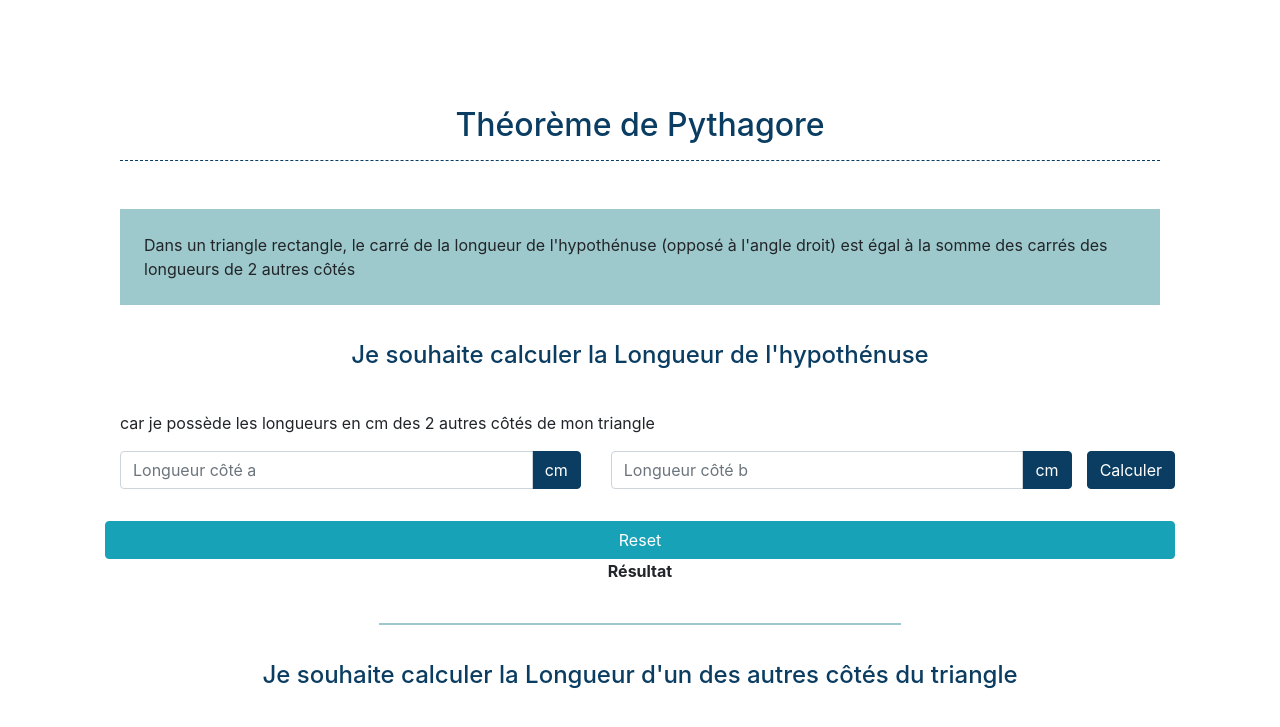
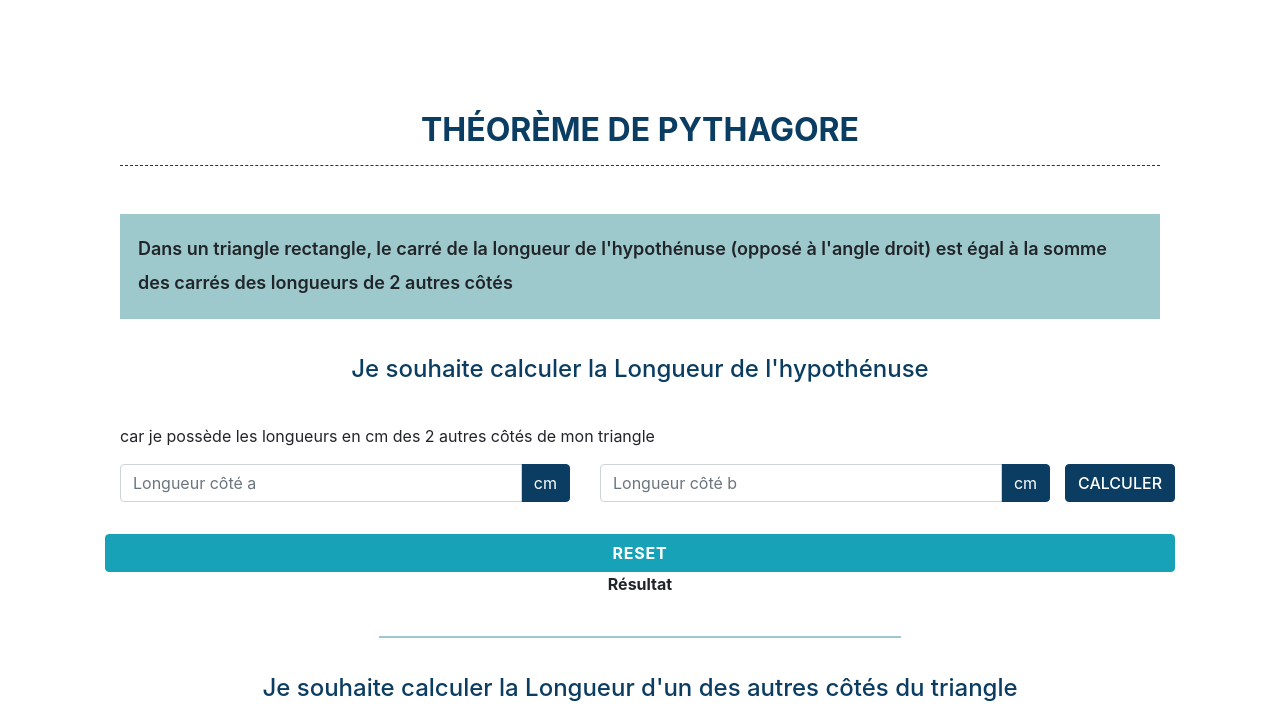
Before and after one commit to alice-sebego/calculator, a plain HTML site: page index.html in a window 1280 px wide. Shown: the part 1484-2211 px from the top of the page. Drawn offline with nearby package versions, Linux system fonts and the light colour scheme.

Commit message:
Improve css of user's interface

```diff
--- a/css/style.css
+++ b/css/style.css
@@ -47,6 +47,8 @@ h2{
     padding-bottom: 0.5em;
     text-align: center;
     margin: 1.5em 0;
+    text-transform: uppercase;
+    font-weight: 700;
 }
 
 h3{
@@ -60,6 +62,7 @@ h3{
 nav a{
     color: white;
     text-decoration: none;
+    font-size: larger;
 }
 
 nav a:hover, nav a:active, nav a:focus{
@@ -71,7 +74,7 @@ hr{
     width: 50%;
 }
 
-/* Partie calculatrice */
+/* Calculator section */
 
 .container{
     width: 50%;
@@ -128,17 +131,25 @@ hr{
     float: left;
 }
 
-/* Partie pythagore */
+/* Pythagore section */
 
 blockquote{
-    padding: 1.5em;
+    padding: 1em;
     margin-top: 0.2em;
     margin-bottom: 0.8em;
     background-color: rgb(158, 201, 204);
+    font-size: large;
+    font-weight: 600;
+    line-height: 1.9em;
 }
 
 .result{
     font-weight: bold;
+}
+
+button[type="submit"]{
+    text-transform: uppercase;
+    font-weight: 500;
 }
 
 #result-hypothenuse, #result-segment{
@@ -157,10 +168,13 @@ blockquote{
 }
 
 .effacer{
-     width: 100%;
- }
+    width: 100%;
+    text-transform: uppercase;
+    font-weight: bold;
+    letter-spacing: .05em;
+}
 
- /* footer */
+/* footer */
 
 footer{
      padding: 1em 3em;
@@ -180,6 +194,8 @@ footer a:focus{
      color: rgb(158, 201, 204);
      text-decoration: none;
 }
+
+/* responsive handle */
 
 @media screen and (max-width:700px) {
 
```
Also changed, not shown: index.html (+0 -3 lines).
